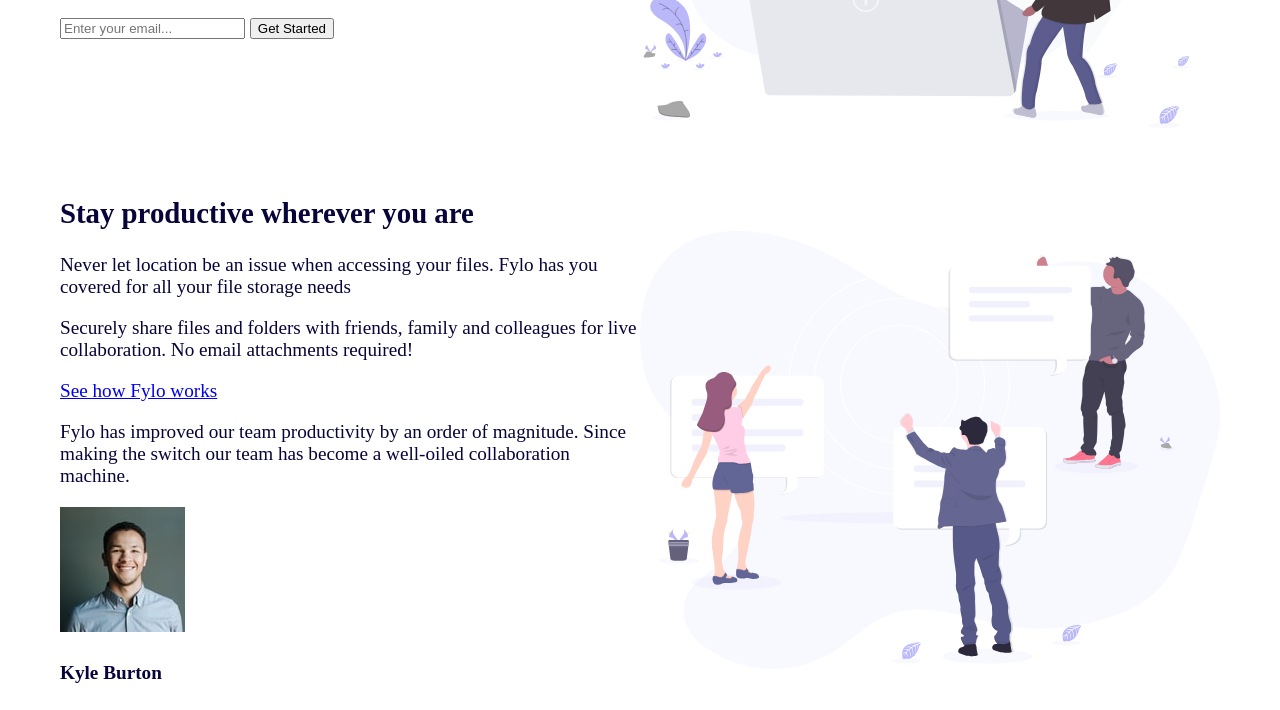
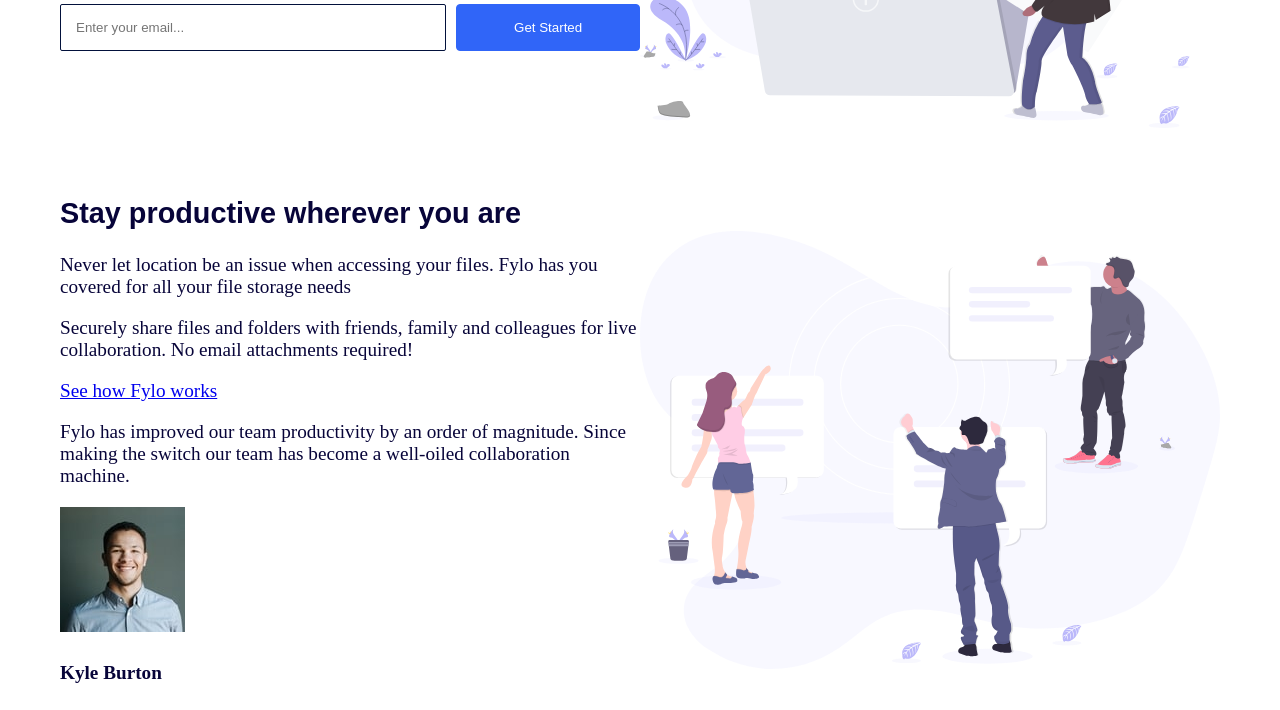
Before and after one commit to shafali03/fylo-landing-page, a plain HTML site: page index.html in a window 1280 px wide. Shown: the part 450-1160 px from the top of the page. Drawn offline with Linux system fonts and the light colour scheme; files whose address does not match are found by name.

Commit message:
style: Added styles for forms input and buttons

```diff
--- a/style.css
+++ b/style.css
@@ -11,6 +11,10 @@ img {
   max-width: 100%;
 }
 
+h1,
+h2 {
+  font-family: 'Railway', sans-serif;
+}
 
 .container {
   padding: 20px;
@@ -52,3 +56,30 @@ nav ul a {
   color: hsl(243, 87%, 12%);
   text-decoration: none;
 }
+
+
+/* form section */
+
+form {
+display: flex;
+}
+
+
+input {
+  border: 1px solid hsl(224, 93%, 12%);
+  border-radius: 2px;
+  padding: 15px;
+  flex: 0.7;
+
+}
+
+button {
+  border: 1px solid hsl(224, 93%, 58%);
+  background-color: hsl(224, 93%, 58%);
+  border-radius: 4px;
+  color: #fff;
+  padding: 15px;
+  flex: 0.3;
+  padding: 15px;
+  margin-left: 10px;
+}
```
